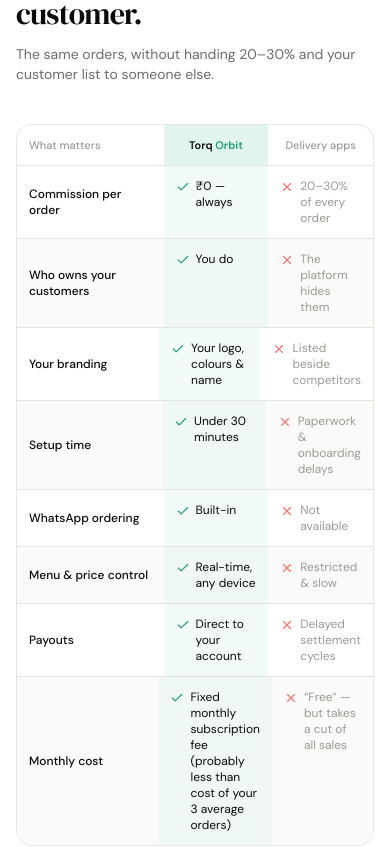
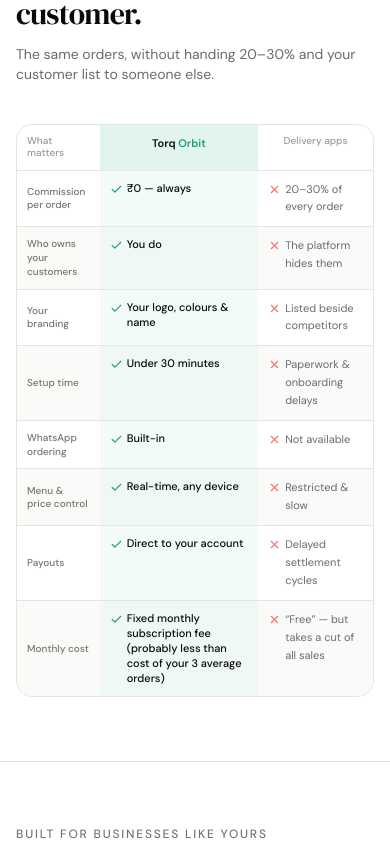
Before and after one commit to gloriouspurpoze/ecom-landing, a Next.js app: page / in a window 390 px wide. Shown: the part 8480-9327 px from the top of the page. Built offline with nearby package versions, Linux system fonts and the light colour scheme.

Commit message:
minor chnge

```diff
--- a/app/components/Comparison.tsx
+++ b/app/components/Comparison.tsx
@@ -50,15 +50,15 @@ export default function Comparison() {
           transition={{ duration: 0.55 }}
           className="overflow-hidden rounded-2xl border border-[#e5e5e0] bg-white"
         >
-          {/* Header row */}
-          <div className="grid grid-cols-[1.4fr_1fr_1fr] sm:grid-cols-3">
-            <div className="p-3 sm:p-5 text-[11px] sm:text-sm font-medium text-[#9a9a92]">
+          {/* Header row — narrow label col on mobile; Torq Orbit gets the width */}
+          <div className="grid grid-cols-[minmax(0,0.72fr)_1.38fr_1fr] sm:grid-cols-3">
+            <div className="min-w-0 p-2.5 sm:p-5 text-[10px] sm:text-sm font-medium leading-tight text-[#9a9a92]">
               What matters
             </div>
-            <div className="p-3 sm:p-5 text-center text-[11px] sm:text-sm font-semibold text-[#0a0a0a] bg-[#e1f5ee]">
+            <div className="min-w-0 p-2.5 sm:p-5 text-center text-[11px] sm:text-sm font-semibold text-[#0a0a0a] bg-[#e1f5ee]">
               Torq<span className="text-[#1d9e75]"> Orbit</span>
             </div>
-            <div className="p-3 sm:p-5 text-center text-[11px] sm:text-sm font-medium text-[#9a9a92]">
+            <div className="min-w-0 p-2.5 sm:p-5 text-center text-[10px] sm:text-sm font-medium leading-tight text-[#9a9a92]">
               Delivery apps
             </div>
           </div>
@@ -66,20 +66,20 @@ export default function Comparison() {
           {rows.map((row, i) => (
             <div
               key={row.label}
-              className={`grid grid-cols-[1.4fr_1fr_1fr] sm:grid-cols-3 border-t border-[#e5e5e0] ${
+              className={`grid grid-cols-[minmax(0,0.72fr)_1.38fr_1fr] sm:grid-cols-3 border-t border-[#e5e5e0] ${
                 i % 2 === 1 ? "bg-[#fafaf8]" : "bg-white"
               }`}
             >
-              <div className="p-3 sm:p-5 text-xs sm:text-sm text-[#0a0a0a] font-medium flex items-center">
+              <div className="min-w-0 p-2.5 sm:p-5 text-[10px] sm:text-sm leading-snug text-[#757570] font-medium flex items-center">
                 {row.label}
               </div>
-              <div className="p-3 sm:p-5 bg-[#e1f5ee]/40 flex items-start sm:items-center gap-1.5">
-                <Check size={14} aria-hidden="true" className="mt-0.5 sm:mt-0 text-[#1d9e75] shrink-0" />
-                <span className="text-xs sm:text-sm text-[#0a0a0a]">{row.torqOrbit}</span>
+              <div className="min-w-0 p-2.5 sm:p-5 bg-[#e1f5ee]/40 flex items-start sm:items-center gap-1">
+                <Check size={13} aria-hidden="true" className="mt-0.5 sm:mt-0 text-[#1d9e75] shrink-0" />
+                <span className="text-[11px] sm:text-sm leading-snug font-medium text-[#0a0a0a]">{row.torqOrbit}</span>
               </div>
-              <div className="p-3 sm:p-5 flex items-start sm:items-center gap-1.5">
-                <X size={14} aria-hidden="true" className="mt-0.5 sm:mt-0 text-red-400 shrink-0" />
-                <span className="text-xs sm:text-sm text-[#9a9a92]">{row.apps}</span>
+              <div className="min-w-0 p-2.5 sm:p-5 flex items-start sm:items-center gap-1">
+                <X size={13} aria-hidden="true" className="mt-0.5 sm:mt-0 text-red-400 shrink-0" />
+                <span className="text-[11px] sm:text-sm leading-relaxed text-[#6b6b6b]">{row.apps}</span>
               </div>
             </div>
           ))}
--- a/app/components/Pricing.tsx
+++ b/app/components/Pricing.tsx
@@ -16,7 +16,7 @@ const plans = [
       "Two free templates",
       "QR code for store link",
       "Full catalogue management",
-      "Login / OTP via phone number",
+      "Customer Login and Order History",
     ],
     cta: "Get Started Free",
     href: "/signup?plan=free",
--- a/app/layout.tsx
+++ b/app/layout.tsx
@@ -1,4 +1,5 @@
 import type { Metadata, Viewport } from "next";
+import Script from "next/script";
 import { DM_Sans, DM_Serif_Display } from "next/font/google";
 import "./globals.css";
 
@@ -87,9 +88,22 @@ export default function RootLayout({
 }: {
   children: React.ReactNode;
 }) {
+  const clarityId = process.env.CLARITY_ID;
+
   return (
     <html lang="en" className="scroll-smooth">
-      <body className={`${dmSans.variable} ${dmSerif.variable}`}>{children}</body>
+      <body className={`${dmSans.variable} ${dmSerif.variable}`}>
+        {children}
+        {clarityId ? (
+          <Script id="clarity-init" strategy="afterInteractive">
+            {`(function(c,l,a,r,i,t,y){
+              c[a]=c[a]||function(){(c[a].q=c[a].q||[]).push(arguments)};
+              t=l.createElement(r);t.async=1;t.src="https://www.clarity.ms/tag/"+i;
+              y=l.getElementsByTagName(r)[0];y.parentNode.insertBefore(t,y);
+            })(window,document,"clarity","script","${clarityId}");`}
+          </Script>
+        ) : null}
+      </body>
     </html>
   );
 }
--- a/data/landing.ts
+++ b/data/landing.ts
@@ -123,7 +123,7 @@ export const FAQS: Faq[] = [
   {
     question: "How long does it take to set up my food menu?",
     answer:
-      "Your store can go live in under 2 minutes. Add your dishes, photos and prices, pick your brand name and colour, and you can start receiving orders on WhatsApp the same day. No website or developer needed.",
+      "Your store can go live in under 30 minutes. Add your dishes, photos and prices, pick your brand name and colour, and you can start receiving orders on WhatsApp the same day. No website or developer needed.",
   },
   {
     question: "Do I need a website or any technical skills?",
```
Also changed, not shown: 1 other file (tests, documents, lock files or other folders).
